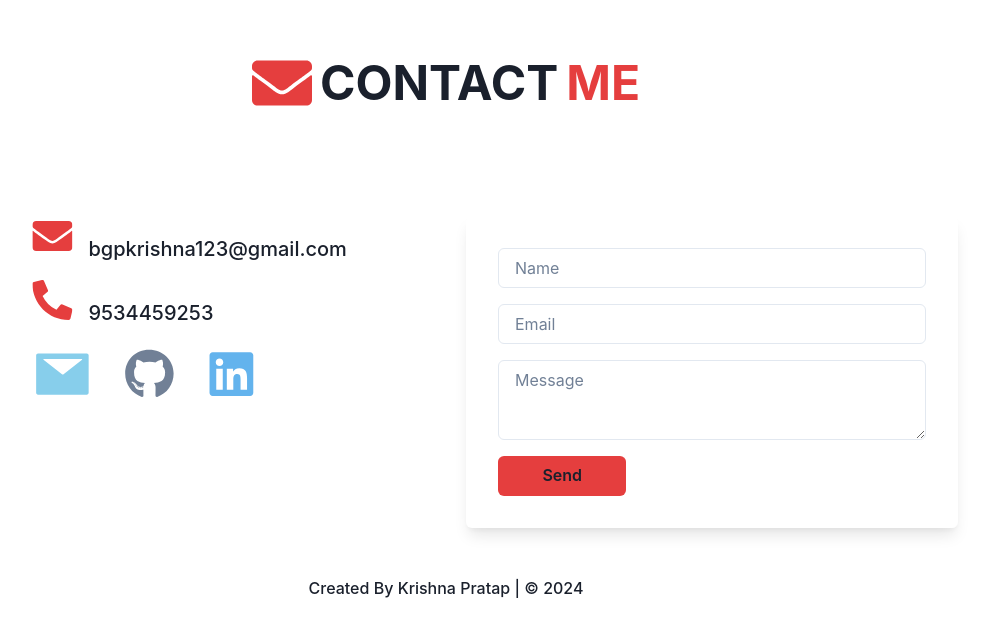
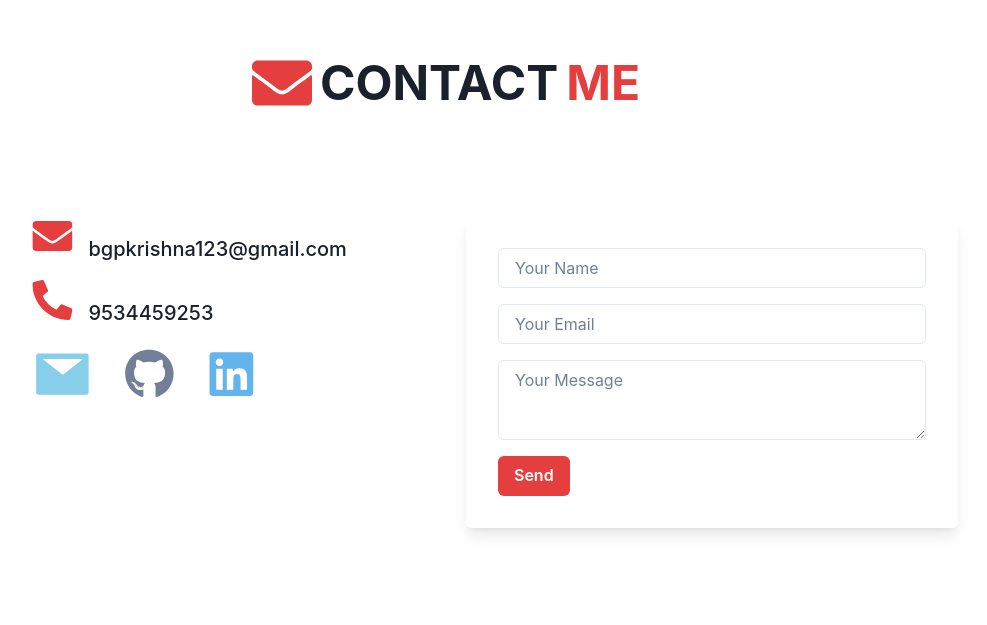
Before and after one commit to bgpkrishna123/Portfolio, a React (Vite) app: page / in a window 1280 px wide. Shown: the part 3800-4425 px from the top of the page, without its empty margins (194-1181 px from the left). After the commit the page ends 4353 px from the top, so only its background shows below. Built offline with nearby package versions, Linux system fonts and the light colour scheme.

Commit message:
sending mail

```diff
--- a/package.json
+++ b/package.json
@@ -16,6 +16,7 @@
     "@emotion/styled": "^11.11.5",
     "axios": "^1.7.2",
     "bootstrap-icons": "^1.11.3",
+    "emailjs-com": "^3.2.0",
     "framer-motion": "^11.2.11",
     "react": "^18.3.1",
     "react-dom": "^18.3.1",
--- a/src/components/Contact.jsx
+++ b/src/components/Contact.jsx
@@ -1,4 +1,4 @@
-import React, { useRef } from "react";
+import React, { useState, useRef } from "react";
 import {
   Box,
   Heading,
@@ -8,10 +8,12 @@ import {
   Textarea,
   Button,
   SimpleGrid,
+  useToast
 } from "@chakra-ui/react";
 import { motion } from "framer-motion";
 import { FaEnvelope, FaPhoneAlt, FaGithub, FaLinkedin } from "react-icons/fa";
 import { AiFillMail } from "react-icons/ai";
+import emailjs from 'emailjs-com';
 import useIntersectionObserver from "../hooks/useIntersectionObserver";
 
 const MotionBox = motion(Box);
@@ -24,6 +26,41 @@ const MotionButton = motion(Button);
 const Contact = () => {
   const contactRef = useRef(null);
   const isVisible = useIntersectionObserver(contactRef, { threshold: 0.5 });
+  const [formData, setFormData] = useState({ from_name: '', from_email: '', message: '' });
+  const [isSubmitting, setIsSubmitting] = useState(false);
+  const toast = useToast();
+
+  const handleChange = (e) => {
+    const { name, value } = e.target;
+    setFormData({ ...formData, [name]: value });
+  };
+
+  const handleSubmit = (e) => {
+    e.preventDefault();
+    setIsSubmitting(true);
+
+    emailjs.sendForm('service_9ocmnl6', 'template_cvy6pes', e.target, 'fj_Y3pqHib14qhTED')
+      .then((result) => {
+        toast({
+          title: "Message sent.",
+          description: "Thank you for reaching out! Your message has been successfully sent, and I'll get back to you as soon as possible.",
+          status: "success",
+          duration: 5000,
+          isClosable: true,
+        });
+        setFormData({ from_name: '', from_email: '', message: '' });
+      }, (error) => {
+        toast({
+          title: "An error occurred.",
+          description: "Oops! There was an issue sending your message. Please try again later or contact me directly at bgpkrishna123@gmail.com.",
+          status: "error",
+          duration: 5000,
+          isClosable: true,
+        });
+      }).finally(() => {
+        setIsSubmitting(false);
+      });
+  };
 
   const handleEmailClick = () => {
     window.location.href = "mailto:bgpkrishna123@gmail.com";
@@ -174,8 +211,9 @@ const Contact = () => {
             </MotionBox>
           </Box>
 
-
           <MotionBox
+            as="form"
+            onSubmit={handleSubmit}
             initial={{ x: '100%', opacity: 0 }}
             animate={{ x: isVisible ? '0%' : '100%', opacity: isVisible ? 1 : 0 }}
             transition={{ duration: 1 }}
@@ -186,52 +224,52 @@ const Contact = () => {
             _dark={{ bg: "gray.700" }}
           >
             <MotionInput
-              placeholder="Name"
+              name="from_name"
+              placeholder="Your Name"
               mb="1rem"
+              value={formData.from_name}
+              onChange={handleChange}
+              required
               whileFocus={{ scale: 1.05 }}
               transition={{ duration: 0.3 }}
               color="red.500"
               _focus={{ borderColor: "red.500" }}
             />
             <MotionInput
-              placeholder="Email"
+              name="from_email"
+              placeholder="Your Email"
               mb="1rem"
+              value={formData.from_email}
+              onChange={handleChange}
+              required
               whileFocus={{ scale: 1.05 }}
               transition={{ duration: 0.3 }}
               color="red.500"
               _focus={{ borderColor: "red.500" }}
             />
             <MotionTextarea
-              placeholder="Message"
+              name="message"
+              placeholder="Your Message"
               mb="1rem"
+              value={formData.message}
+              onChange={handleChange}
+              required
               whileFocus={{ scale: 1.05 }}
               transition={{ duration: 0.3 }}
               color="red.500"
               _focus={{ borderColor: "red.500" }}
             />
             <MotionButton
-              bg="red.500"
-              width="30%"
-              whileHover={{ scale: 1.05 }}
-              whileTap={{ scale: 0.95 }}
-              transition={{ duration: 0.3 }}
-              _hover={{ bg: "red.400" }}
+              type="submit"
+              colorScheme="red"
+              isLoading={isSubmitting}
+              loadingText="Sending..."
+              _hover={{ bg: "red.600" }}
             >
               Send
             </MotionButton>
           </MotionBox>
         </SimpleGrid>
-
-        <MotionBox
-          mt="3rem"
-          initial={{ opacity: 0, y: 50 }}
-          animate={{ opacity: isVisible ? 1 : 0, y: isVisible ? 0 : 50 }}
-          transition={{ duration: 1, delay: 0.5 }}
-          textAlign="center"
-          fontSize="md"
-        >
-          Created By Krishna Pratap | © 2024
-        </MotionBox>
       </MotionBox>
     </>
   );
```
Also changed, not shown: 1 other file (tests, documents, lock files or other folders). Lines whose indentation alone changed are shown as unchanged.
